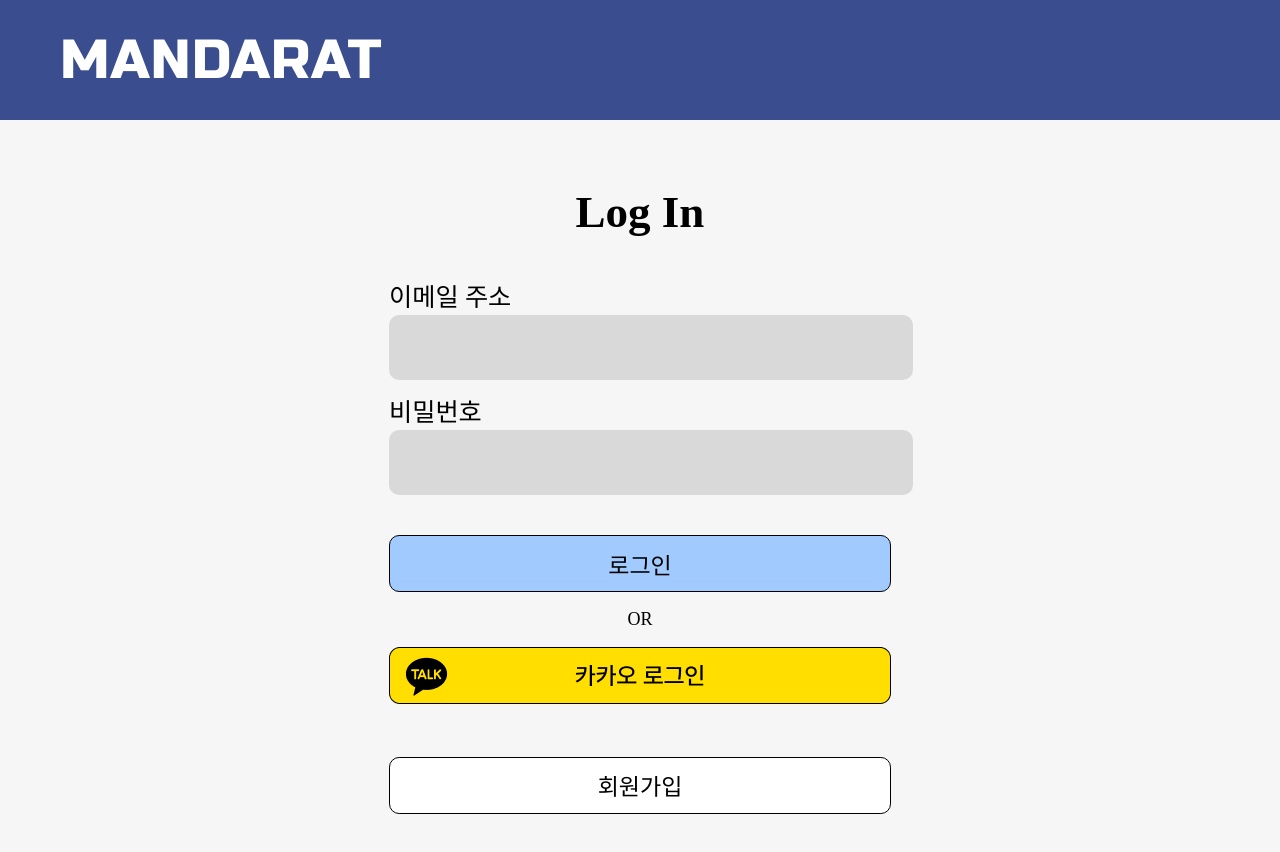
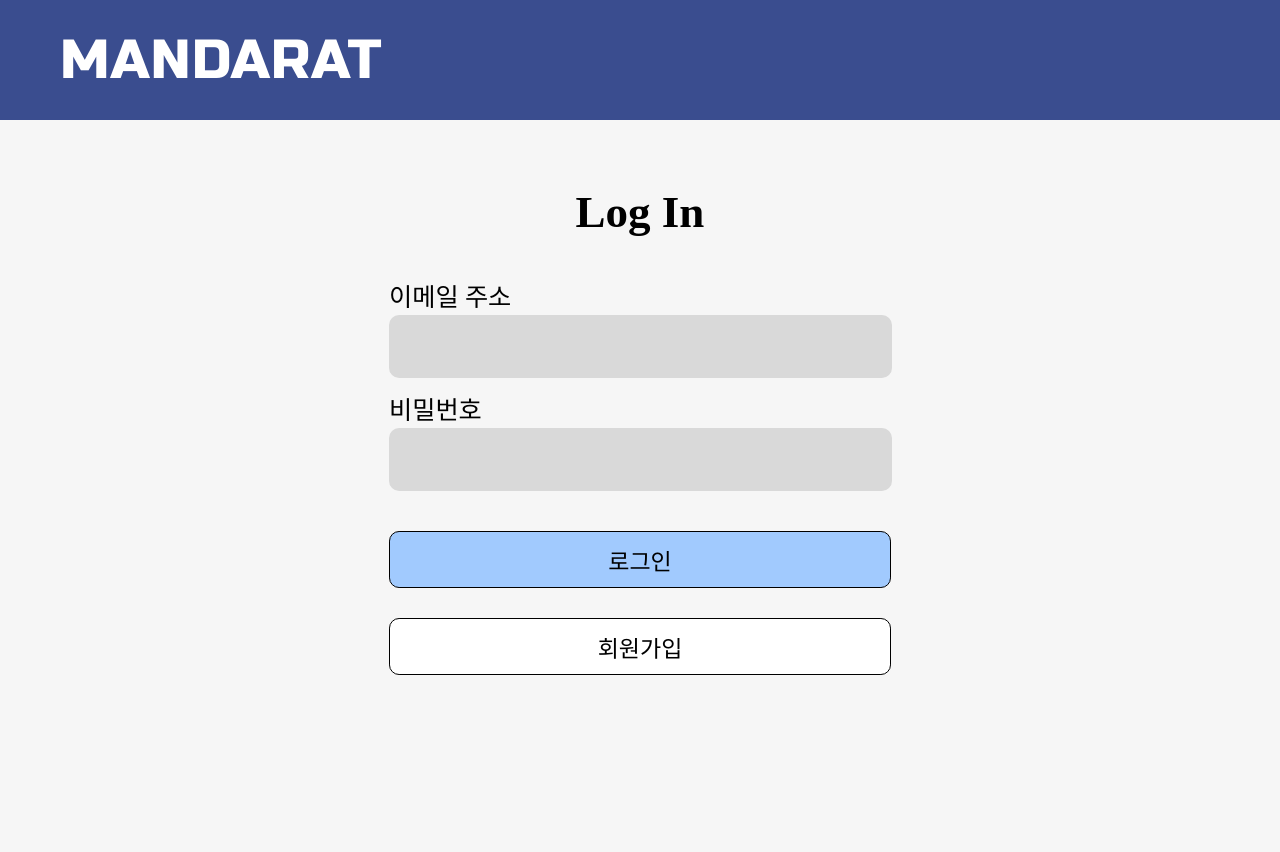
Before and after one commit to krsy0411/Mandalart, a React (Create React App) app: page / in a window 1280 px wide. Shown: the top 852 px of the page. Built offline with nearby package versions, Linux system fonts and the light colour scheme.

Commit message:
fix: 로그인 화면 수정 및 axios 모듈 추가

```diff
--- a/package.json
+++ b/package.json
@@ -10,6 +10,7 @@
     "@testing-library/jest-dom": "^5.17.0",
     "@testing-library/react": "^13.4.0",
     "@testing-library/user-event": "^13.5.0",
+    "axios": "^1.5.0",
     "react": "^18.2.0",
     "react-dom": "^18.2.0",
     "react-icons": "^4.11.0",
--- a/src/App.jsx
+++ b/src/App.jsx
@@ -3,7 +3,7 @@
 import { History } from "./views/History";
 import { Profile } from "./views/Profile";
 import { LogIn } from "./views/LogIn";
-import { SignUp } from "./SignUp";
+import { SignUp } from "./views/SignUp";
 import "./css/app.style.css";
 
 function App() {
--- a/src/css/login.style.css
+++ b/src/css/login.style.css
@@ -11,13 +11,13 @@
 }
 
 .login-input {
-    width: 502px;
+    width: 493px;
     height: 63px;
     border-radius: 10.088px;
     background-color: #D9D9D9;
     margin-bottom: 20px;
     font-size: 25.22px;
-    padding-left: 20px;
+    padding : 0 0 0 10px;
 }
 
 .button-container {
@@ -46,12 +46,6 @@
     font-weight: 500;
 }
 
-.button-container .kakao {
-    font-size: 15px;
-    margin-top: 7px;
-    font-weight: 500;
-}
-
 .login-inputbox {
     width: 502px;
     margin: auto;
@@ -72,7 +66,7 @@
     background-color:  #FFFFFF;
     border-radius: 10.088px;
     border: 1px solid #000000;
-    margin-top: 50px;
+    margin-top: 30px;
     font-family: 'Pretendard';
     font-size: 23px;
     font-weight: 540;
--- a/src/views/LogIn.jsx
+++ b/src/views/LogIn.jsx
@@ -2,7 +2,6 @@
 import { Link } from "react-router-dom";
 import "../css/login.style.css";
 import "../css/header.style.css";
-import KakaoLogo from "../assets/kakao.png"
 
 export const LogIn = () => {
     const [email,setEmail]=useState('');
@@ -39,9 +38,6 @@
 
                 <div className="button-container">
                     <button className="login-btn">로그인</button>
-                    <p>OR</p>
-                    <a className="kakao" href="https://kauth.kakao.com/oauth/authorize?client_id=66e775d4c6e22638c91bb9e4fb5e7e97&redirect_uri=http://27.96.135.222:8080/mandarat/user/add&response_type=code">
-                        <img src={KakaoLogo} alt="kakao"/></a>
                     <Link to="/signup"><button className="signup-btn">회원가입</button></Link>
                 </div>
             </div>
--- a/src/views/SignUp.jsx
+++ b/src/views/SignUp.jsx
@@ -1,10 +1,8 @@
 import { useState, useEffect } from "react";
 import { useNavigate } from "react-router-dom";
 import axios from "axios";
-import "./css/signup.style.css";
-import "./css/header.style.css";
-
-
+import "../css/signup.style.css";
+import "../css/header.style.css";
 
 export const SignUp = () => {
     const navigate = useNavigate();
```
Also changed, not shown: 1 other file (tests, documents, lock files or other folders).
